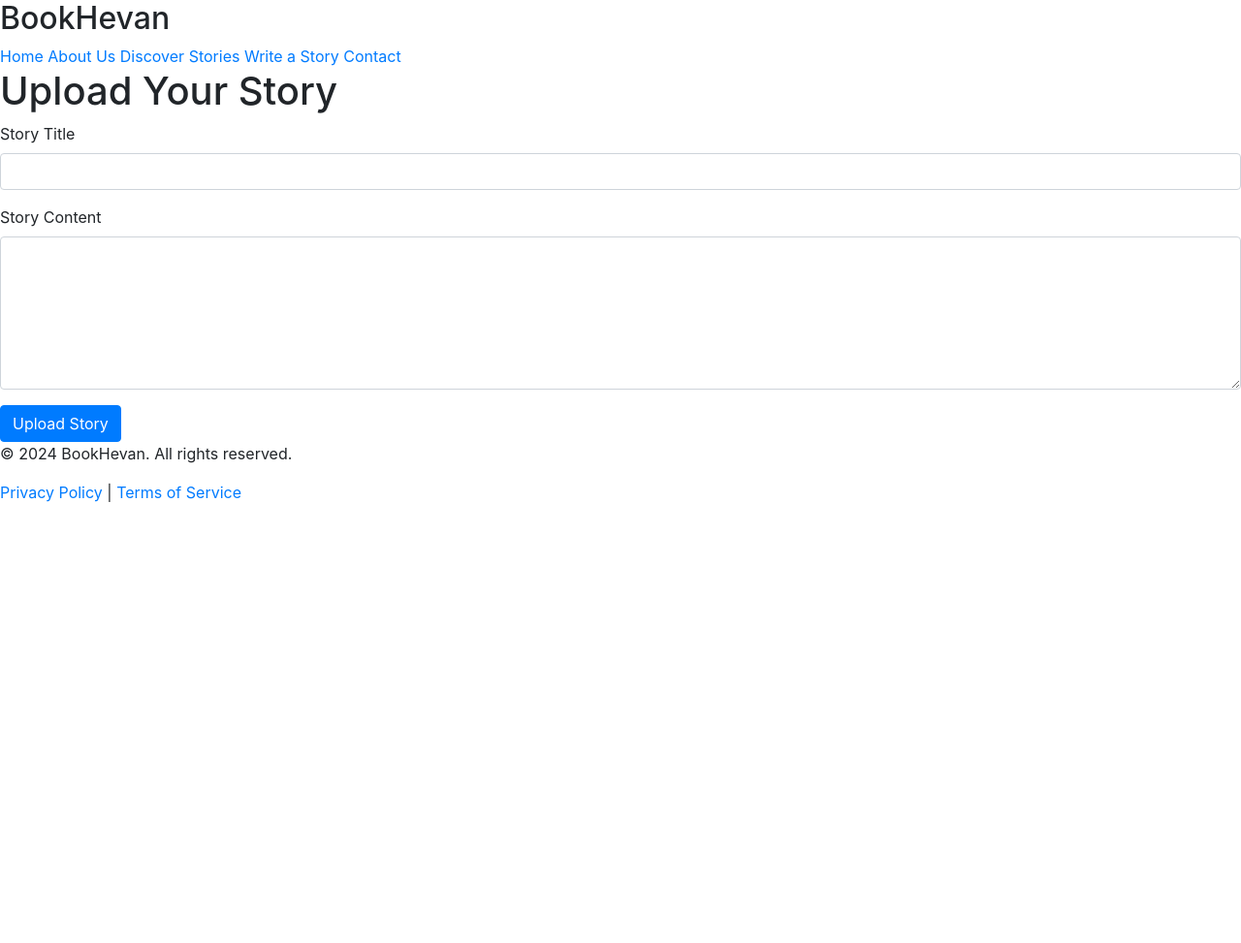
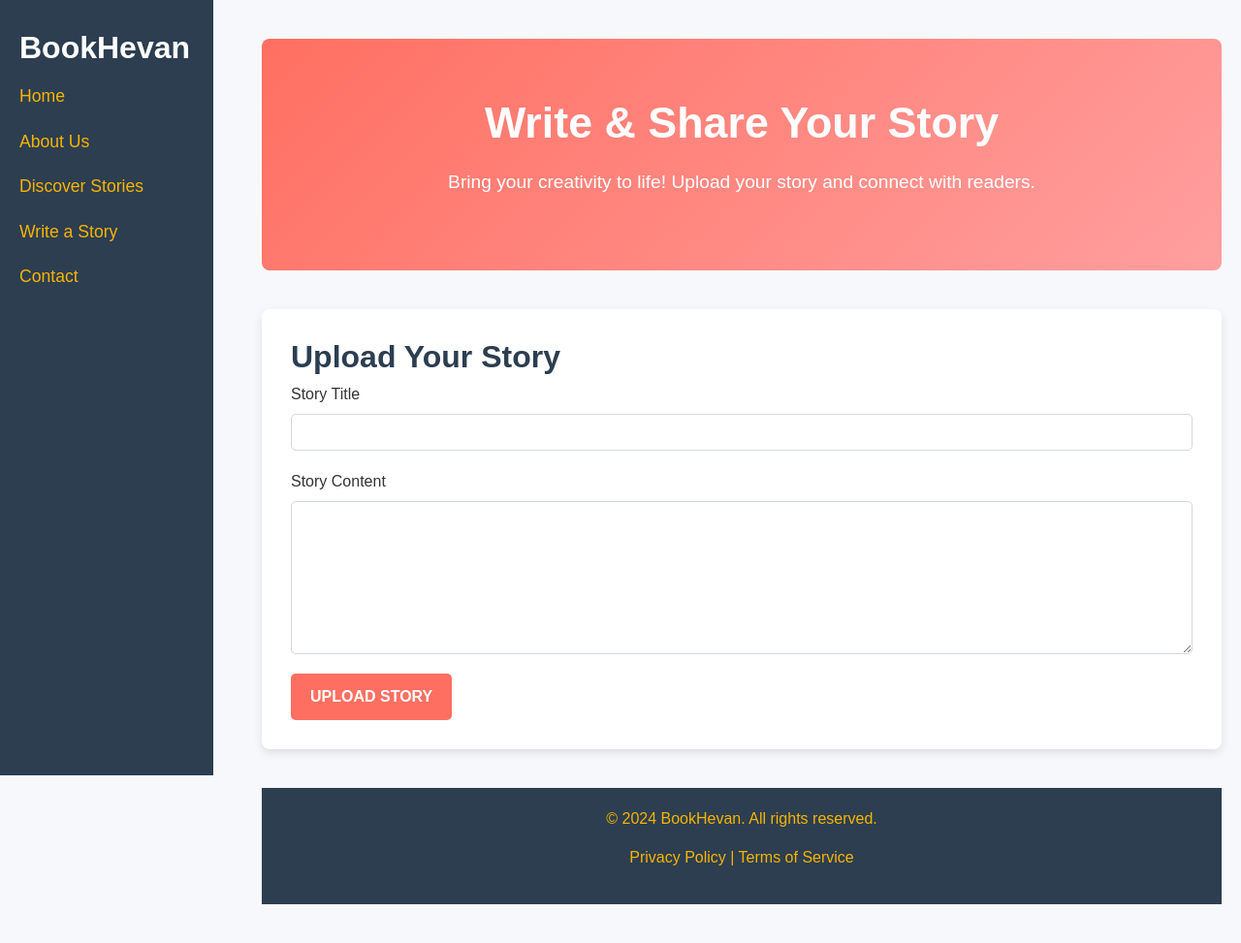
Before and after one commit to GMPBhagya/web_CSC3132_PROJECT, a PHP site: page /write_story.php in a window 1280 px wide. Shown: the whole page at 97% size. Before the commit the page ends 518 px from the top, so only its background shows below. Run offline with PHP 8.4, Linux system fonts and the light colour scheme.

Commit message:
write story file created

```diff
--- a/write_story.php
+++ b/write_story.php
@@ -27,7 +27,134 @@ if ($_SERVER["REQUEST_METHOD"] == "POST") {
   <title>Write a Story - BookHevan</title>
   <link href="https://maxcdn.bootstrapcdn.com/bootstrap/4.5.2/css/bootstrap.min.css" rel="stylesheet">
   <style>
-    /* Add styles here as needed */
+    body {
+      font-family: 'Arial', sans-serif;
+      background-color: #F7F8FC;
+      color: #333;
+    }
+
+    /* Sidebar Styling */
+    .sidebar {
+      background-color: #2C3E50;
+      color: #F8B400;
+      min-height: 100vh;
+      padding: 30px 20px;
+      position: fixed;
+      width: 220px;
+    }
+
+    .sidebar h2 {
+      font-weight: bold;
+      color: #FFF;
+    }
+
+    .sidebar a {
+      color: #F8B400;
+      display: block;
+      padding: 10px 0;
+      font-size: 1.1rem;
+    }
+
+    .sidebar a:hover {
+      color: #FFF;
+      text-decoration: none;
+    }
+
+    /* Main Content Styling */
+    .main-content {
+      margin-left: 250px;
+      padding: 40px 20px;
+    }
+
+    /* Page Header */
+    .page-header {
+      background: linear-gradient(135deg, #FF6F61, #FF9F9F);
+      color: #FFF;
+      padding: 60px 20px;
+      text-align: center;
+      border-radius: 8px;
+      margin-bottom: 40px;
+    }
+
+    .page-header h1 {
+      font-size: 2.8rem;
+      font-weight: bold;
+      margin-bottom: 20px;
+    }
+
+    .page-header p {
+      font-size: 1.2rem;
+      color: #FFF;
+    }
+
+    /* Form Section */
+    .form-section {
+      background-color: #FFFFFF;
+      padding: 30px;
+      border-radius: 8px;
+      box-shadow: 0 4px 10px rgba(0, 0, 0, 0.1);
+    }
+
+    .form-section h2 {
+      color: #2C3E50;
+      font-weight: bold;
+    }
+
+    .form-group {
+      margin-bottom: 20px;
+    }
+
+    .form-control {
+      border-radius: 5px;
+      border: 1px solid #D5D8DC;
+    }
+
+    .btn-primary {
+      background-color: #FF6F61;
+      border: none;
+      color: #FFF;
+      padding: 12px 20px;
+      border-radius: 5px;
+      text-transform: uppercase;
+      font-weight: bold;
+      transition: all 0.3s ease;
+    }
+
+    .btn-primary:hover {
+      background-color: #E04E3F;
+    }
+
+    /* Footer Section */
+    .footer {
+      background-color: #2C3E50;
+      color: #F8B400;
+      padding: 20px;
+      text-align: center;
+      margin-top: 40px;
+    }
+
+    .footer a {
+      color: #F8B400;
+    }
+
+    .footer a:hover {
+      color: #FFF;
+      text-decoration: none;
+    }
+
+    /* Images Styling */
+    .image-banner {
+      width: 100%;
+      height: auto;
+      border-radius: 8px;
+      margin-bottom: 20px;
+    }
+
+    /* Animation Effects */
+    .form-group input:focus, .form-group textarea:focus {
+      border-color: #FF6F61;
+      box-shadow: 0 0 10px rgba(255, 111, 97, 0.5);
+    }
   </style>
 </head>
 <body>
@@ -43,9 +170,16 @@ if ($_SERVER["REQUEST_METHOD"] == "POST") {
 
   <!-- Main Content -->
   <div class="main-content">
-    <section class="about-section">
-      <h1>Upload Your Story</h1>
-      <?php if (isset($message)) { echo "<p>$message</p>"; } ?>
+    <!-- Page Header -->
+    <section class="page-header">
+      <h1>Write & Share Your Story</h1>
+      <p>Bring your creativity to life! Upload your story and connect with readers.</p>
+    </section>
+
+    <!-- Form Section -->
+    <section class="form-section">
+      <h2>Upload Your Story</h2>
+      <?php if (isset($message)) { echo "<div class='alert alert-success'>$message</div>"; } ?>
 
       <form action="write_story.php" method="POST">
         <div class="form-group">
@@ -56,7 +190,7 @@ if ($_SERVER["REQUEST_METHOD"] == "POST") {
           <label for="content">Story Content</label>
           <textarea class="form-control" id="content" name="content" rows="6" required></textarea>
         </div>
-        <button type="submit" class="btn btn-primary">Upload Story</button>
+        <button type="submit" class="btn-primary">Upload Story</button>
       </form>
     </section>
 
```
